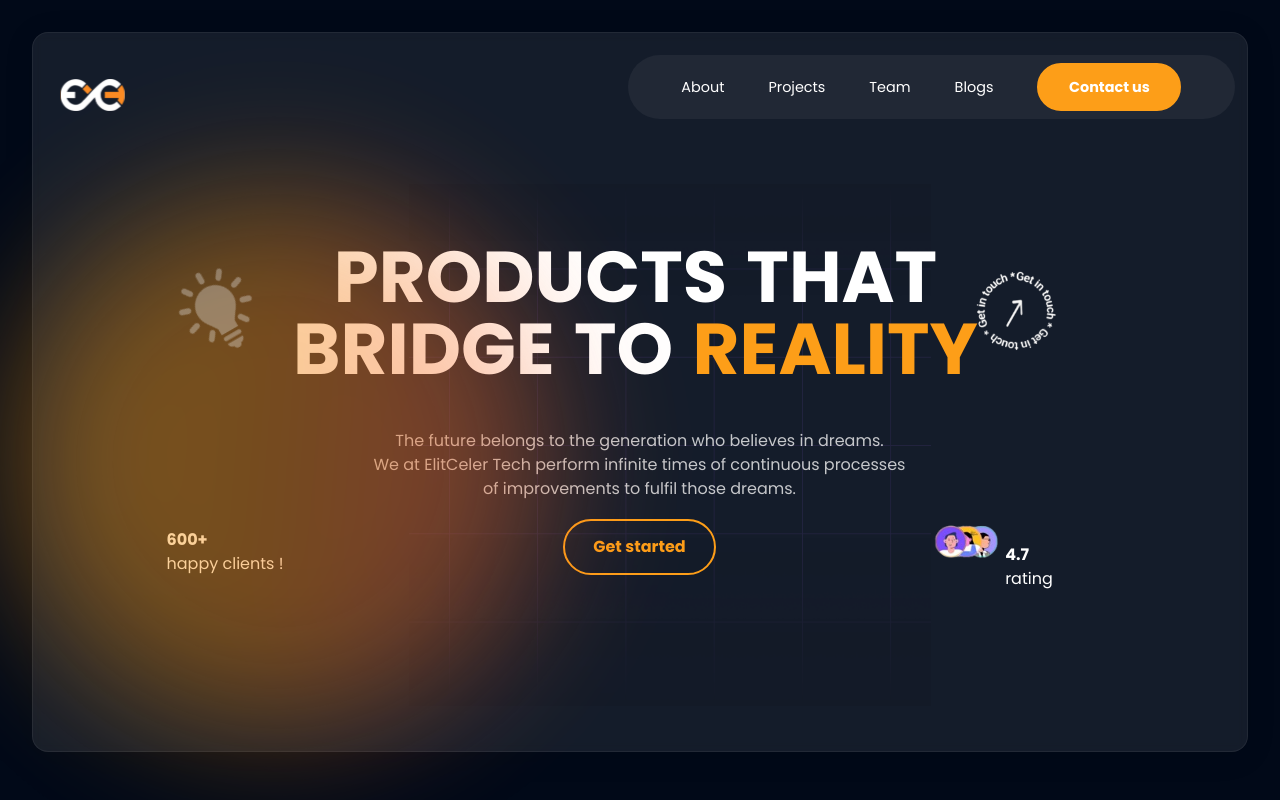
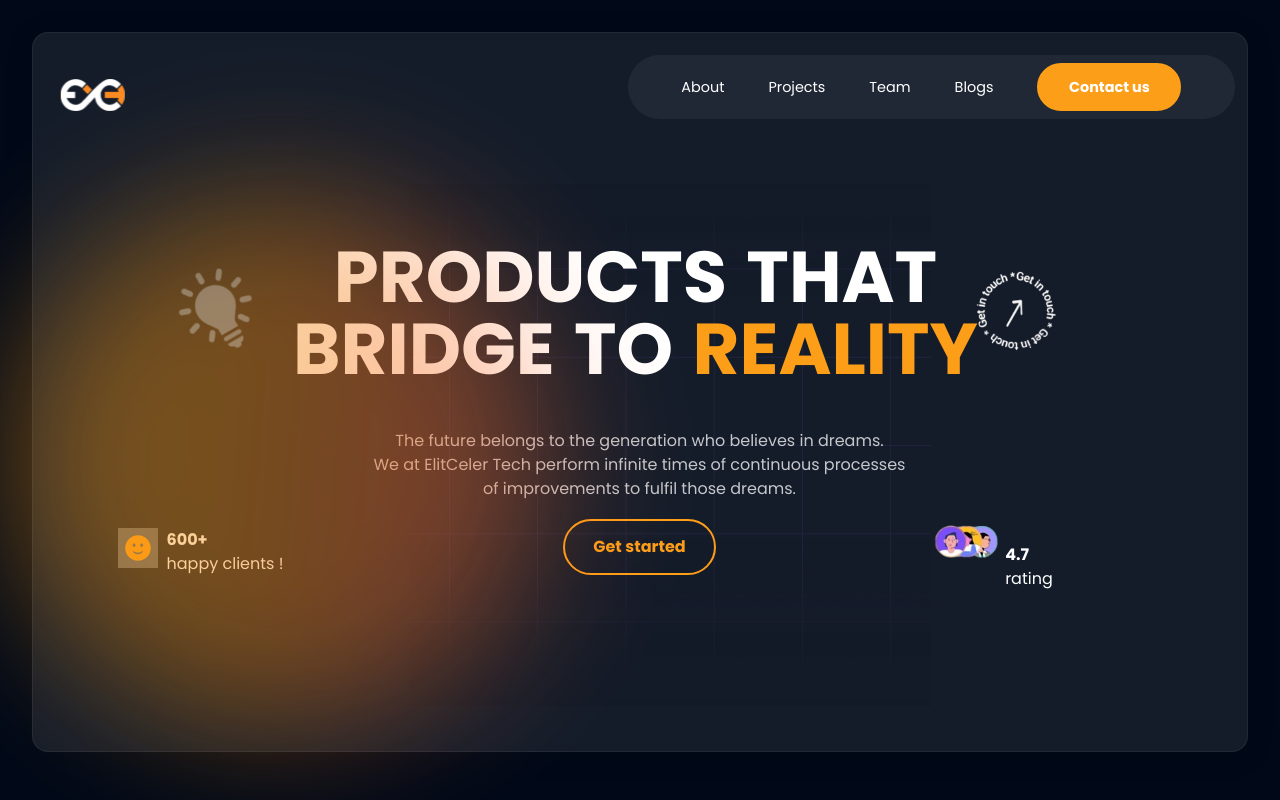
Before and after one commit to shivani-tripurari/ElitCeler, a React (Vite) app in the folder my-project/: page / in a window 1280 px wide. Built offline with nearby package versions, Linux system fonts and the light colour scheme.

Commit message:
modified

```diff
--- a/my-project/src/components/Landing.jsx
+++ b/my-project/src/components/Landing.jsx
@@ -14,7 +14,7 @@ const Landing = () => {
       <div className="grid-bg"><img src={grid}/></div>
       <div className="hidden  md:block bulb-icon"><img src={bulb}/></div>
 
-        <div className="hidden smiley-icon"><img src={smiley}/></div>
+        <div className="hidden md:block smiley-icon"><img src={smiley}/></div>
         <div className="hidden  md:block smiley-text"><h5>600+</h5><p>happy clients !</p></div>
       <div className="hidden  md:block circle"><img src={circleText}/></div>
       <div className="rating-cont">
```
